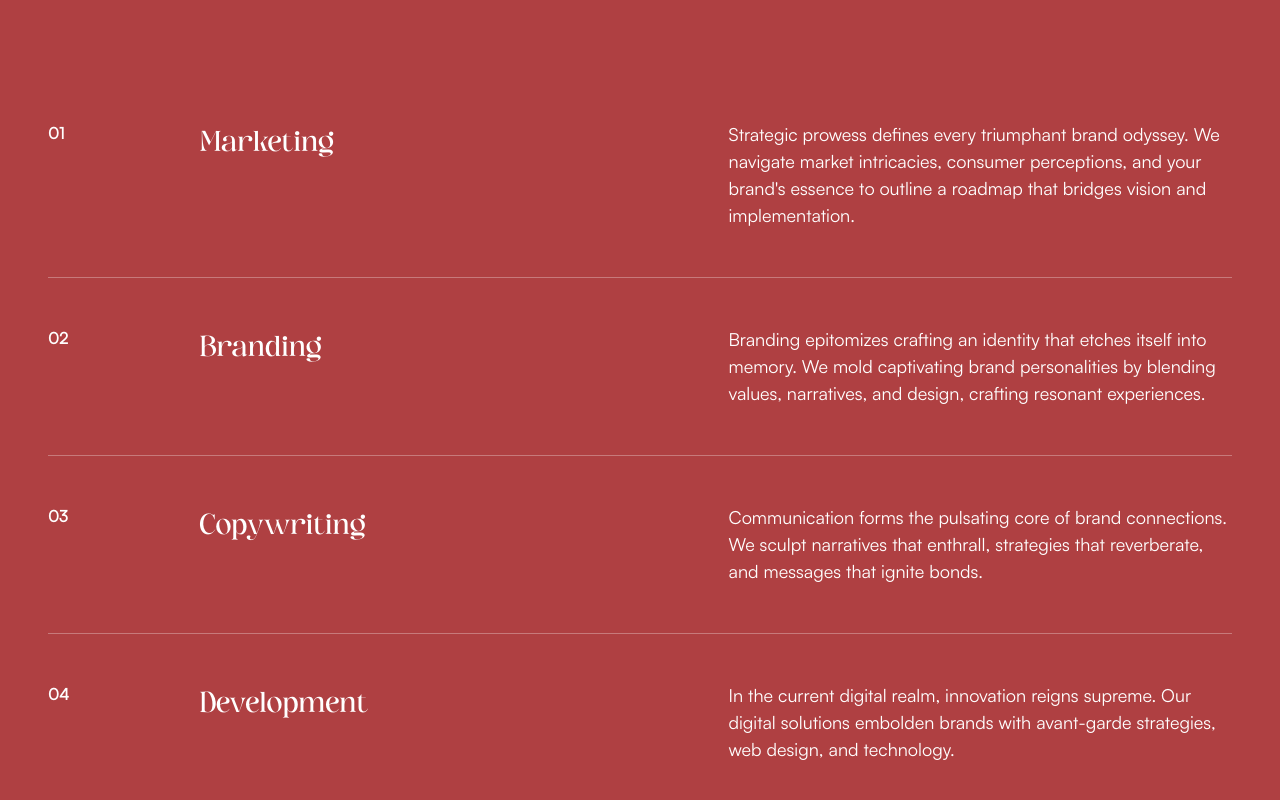
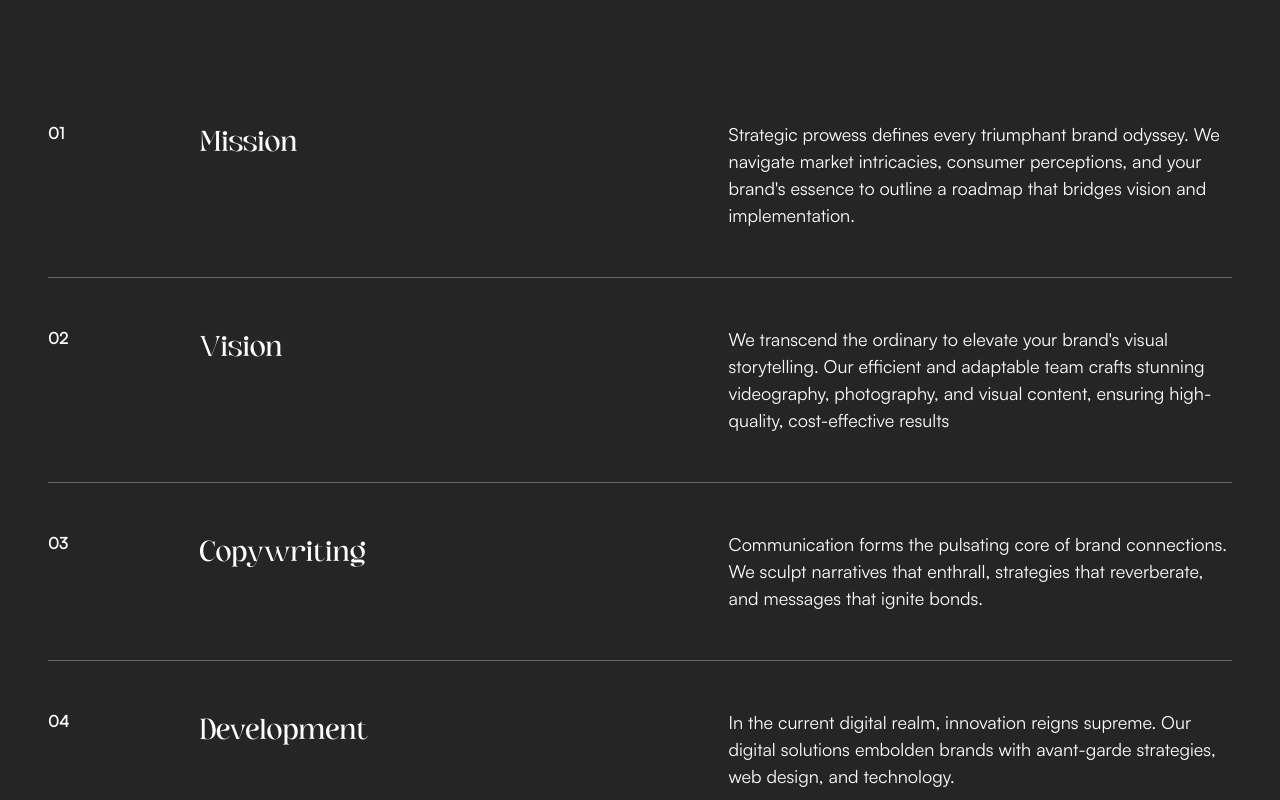
Before and after one commit to Ekpo-Emmanuel/akira-studios-v2, a Next.js app: page /about in a window 1280 px wide. Shown: the part 2440-3240 px from the top of the page. Built offline with nearby package versions, Linux system fonts and the light colour scheme.

Commit message:
refactor: changed text

```diff
--- a/app/_components/About Page/Services.tsx
+++ b/app/_components/About Page/Services.tsx
@@ -16,12 +16,12 @@ interface Service {
 
 const services: Service[] = [
   {
-    title: "Marketing",
+    title: "Mission",
     desc: "Strategic prowess defines every triumphant brand odyssey. We navigate market intricacies, consumer perceptions, and your brand's essence to outline a roadmap that bridges vision and implementation."
   },
   {
-    title: "Branding",
-    desc: "Branding epitomizes crafting an identity that etches itself into memory. We mold captivating brand personalities by blending values, narratives, and design, crafting resonant experiences."
+    title: "Vision",
+    desc: "We transcend the ordinary to elevate your brand's visual storytelling. Our efficient and adaptable team crafts stunning videography, photography, and visual content, ensuring high-quality, cost-effective results"
   },
   {
     title: "Copywriting",
@@ -82,7 +82,7 @@ export default function Services() {
   };
 
   return (
-    <div className='bg-red text-lightyellow'>
+    <div className='bg-dblack text-white'>
       <div className="px-4 sm:px-[2.5rem] py-[5rem] md:py-24 lg:py-38 max-w-[79rem] mx-auto">
         <motion.div
           className="relative"
```
